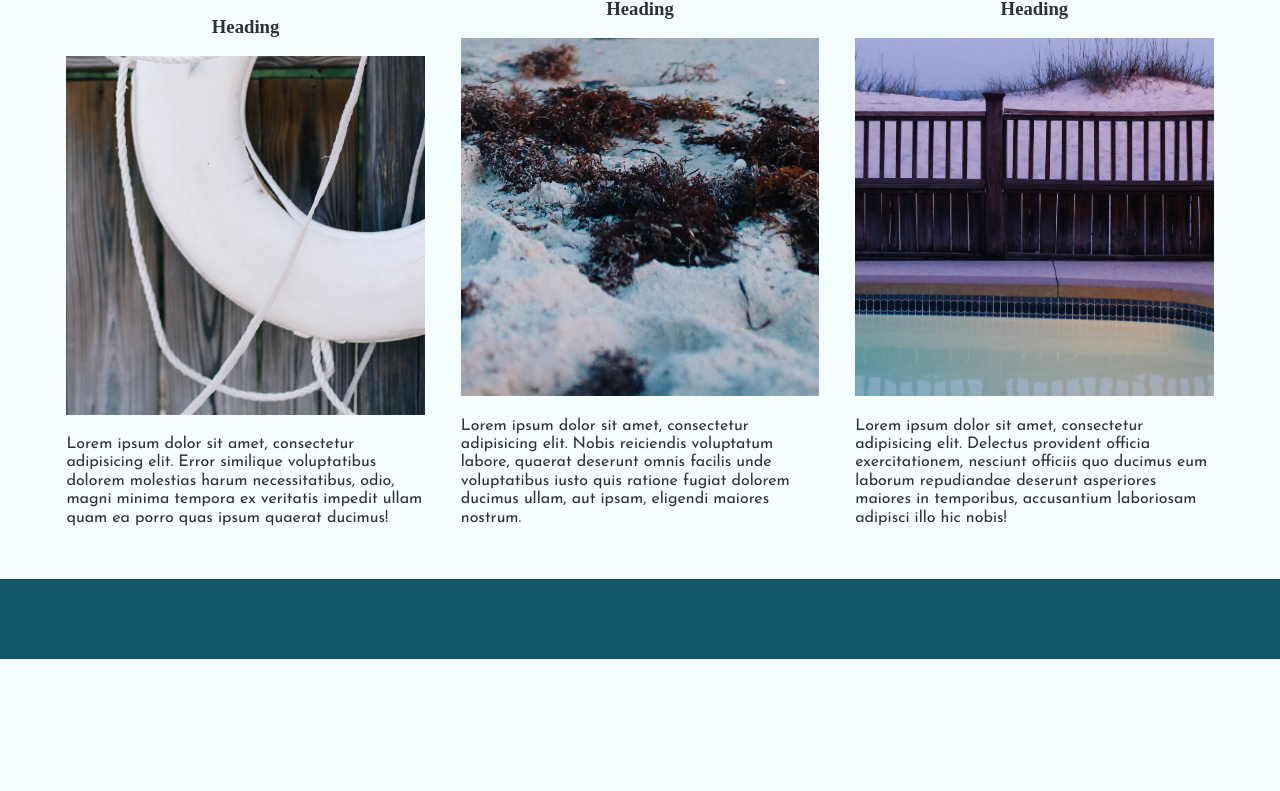
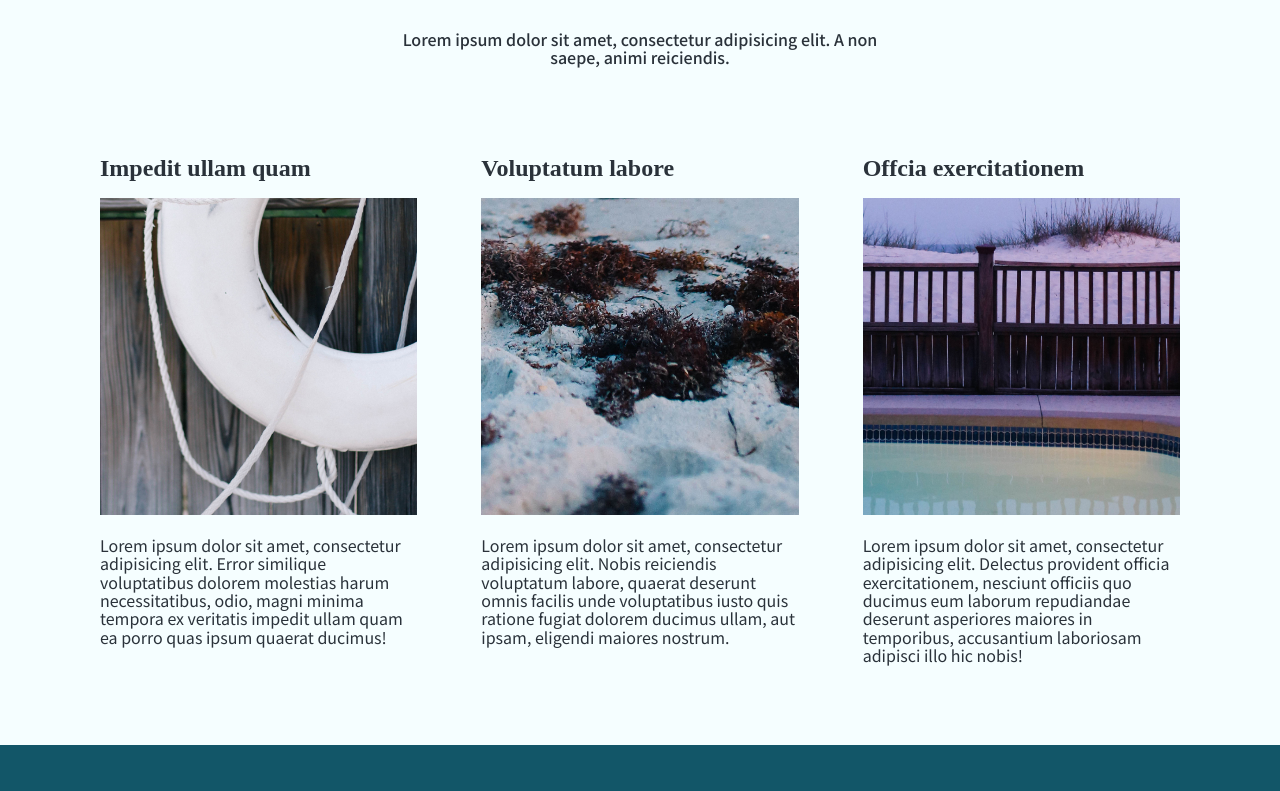
Before and after one commit to AkimaLunar/personal-page, a plain HTML site: page index.html in a window 1280 px wide. Shown: the part 546-1337 px from the top of the page. Before the commit the page ends 1205 px from the top, so only its background shows below. Drawn offline with nearby package versions, Linux system fonts and the light colour scheme; a web font is replaced by a local one.

Commit message:
Updates to 2020

```diff
--- a/index.html
+++ b/index.html
@@ -1,36 +1,65 @@
 <!DOCTYPE html>
 <html lang="en">
   <head>
-	<meta charset="UTF-8">
+    <meta charset="UTF-8" />
     <title>Ria Carmin Personal Website</title>
-	<link rel="stylesheet" href="http://cdnjs.cloudflare.com/ajax/libs/normalize/3.0.1/normalize.css">
-	<link href='http://fonts.googleapis.com/css?family=Josefin+Sans|Montaga' rel='stylesheet' type='text/css'>
-	<link rel="stylesheet" href="stylesheets/style.css">
+    <link
+      rel="stylesheet"
+      href="https://necolas.github.io/normalize.css/8.0.1/normalize.css"
+    />
+    <link rel="preconnect" href="https://fonts.gstatic.com" />
+    <link
+      href="https://fonts.googleapis.com/css2?family=Castoro&family=Noto+Sans+JP:wght@400;500&display=swap"
+      rel="stylesheet"
+    />
+    <link rel="stylesheet" href="./stylesheets/style.css" />
   </head>
   <body>
     <header>&nbsp;</header>
     <main>
-		<img src="images/profile.png" alt="my profile image">
+      <section class="hero">
+        <img src="images/profile.png" alt="my profile image" />
         <h1>Ria Carmin</h1>
-		<p>Lorem ipsum dolor sit amet, consectetur adipisicing elit. A non saepe, animi reiciendis.</p>
-	</main>
-	<section>
+        <p>
+          <em>
+            Lorem ipsum dolor sit amet, consectetur adipisicing elit. A non
+            saepe, animi reiciendis.
+          </em>
+        </p>
+      </section>
+      <section class="articles">
         <article>
-			<h3>Heading</h3>
-			<img src="images/image1.jpg" alt="image">
-			<p>Lorem ipsum dolor sit amet, consectetur adipisicing elit. Error similique voluptatibus dolorem molestias harum necessitatibus, odio, magni minima tempora ex veritatis impedit ullam quam ea porro quas ipsum quaerat ducimus!</p>
+          <h3>Impedit ullam quam</h3>
+          <img src="images/image1.jpg" alt="image" />
+          <p>
+            Lorem ipsum dolor sit amet, consectetur adipisicing elit. Error
+            similique voluptatibus dolorem molestias harum necessitatibus, odio,
+            magni minima tempora ex veritatis impedit ullam quam ea porro quas
+            ipsum quaerat ducimus!
+          </p>
         </article>
         <article>
-			<h3>Heading</h3>
-			<img src="images/image2.jpg" alt="image">
-			<p>Lorem ipsum dolor sit amet, consectetur adipisicing elit. Nobis reiciendis voluptatum labore, quaerat deserunt omnis facilis unde voluptatibus iusto quis ratione fugiat dolorem ducimus ullam, aut ipsam, eligendi maiores nostrum.</p>
+          <h3>Voluptatum labore</h3>
+          <img src="images/image2.jpg" alt="image" />
+          <p>
+            Lorem ipsum dolor sit amet, consectetur adipisicing elit. Nobis
+            reiciendis voluptatum labore, quaerat deserunt omnis facilis unde
+            voluptatibus iusto quis ratione fugiat dolorem ducimus ullam, aut
+            ipsam, eligendi maiores nostrum.
+          </p>
         </article>
         <article>
-			<h3>Heading</h3>
-			<img src="images/image3.jpg" alt="image">
-			<p>Lorem ipsum dolor sit amet, consectetur adipisicing elit. Delectus provident officia exercitationem, nesciunt officiis quo ducimus eum laborum repudiandae deserunt asperiores maiores in temporibus, accusantium laboriosam adipisci illo hic nobis!</p>
+          <h3>Offcia exercitationem</h3>
+          <img src="images/image3.jpg" alt="image" />
+          <p>
+            Lorem ipsum dolor sit amet, consectetur adipisicing elit. Delectus
+            provident officia exercitationem, nesciunt officiis quo ducimus eum
+            laborum repudiandae deserunt asperiores maiores in temporibus,
+            accusantium laboriosam adipisci illo hic nobis!
+          </p>
         </article>
       </section>
+    </main>
     <footer></footer>
   </body>
 </html>
--- a/stylesheets/style.css
+++ b/stylesheets/style.css
@@ -1,11 +1,11 @@
 body {
-	background: rgba(245,254,255,1);
-	color: #2A323A;
+  background: rgba(245, 254, 255, 1);
+  color: #2a323a;
 }
 header {
   min-width: 100%;
   height: 300px;
-	background-image: url('../images/background.jpg');
+  background-image: url("../images/background.jpg");
   background-size: cover;
   background-repeat: no-repeat;
   background-attachment: fixed;
@@ -15,52 +15,73 @@ header {
 }
 
 main {
-	width: 500px;
+  max-width: 1080px;
+  margin: 0 auto;
+}
+
+section.hero {
+  max-width: 500px;
   margin: 0 auto;
   text-align: center;
-	padding-top: 160px;
+  padding-top: 200px;
+  margin-bottom: 4rem;
 }
 
-main img {
+section.hero img {
   width: 200px;
   border-radius: 50%;
   border: 6px solid white;
 }
 
+h1 {
+  font-size: 4rem;
+}
+
+h3 {
+  font-size: 1.5rem;
+  margin-bottom: 1rem;
+}
+
 h1,
 h2,
 h3 {
-	font-family: 'Montaga', serif;
+  font-family: "Castoro", serif;
 }
 
 p {
-	font-family: 'Josefin Sans', sans-serif;
+  font-family: "Noto Sans JP", sans-serif;
+  font-weight: 400;
 }
 
-section {
-	min-width: 800px;
+em {
+  font-style: normal;
+  font-weight: 500;
+}
+
+section.articles {
   margin: 0 auto;
   text-align: center;
+  display: grid;
+  grid-template-columns: repeat(3, 1fr);
+  column-gap: 4rem;
+  margin-bottom: 4rem;
 }
 
 section article {
-	width: 28%;
-	padding: 16px;
   display: inline-block;
 }
 
-section img {
+section.articles img {
   width: 100%;
-	transition: all .2s ease-in-out;
-
+  transition: all 0.2s ease-in-out;
 }
-section img:hover {
+section.articles img:hover {
   border-radius: 50%;
 }
-section p {
+section.articles p,
+section.articles h3 {
   text-align: left;
 }
-
 footer {
   width: 100%;
   height: 40px;
```
Also changed, not shown: .codesandbox/workspace.json (added). Lines whose indentation alone changed are shown as unchanged.
